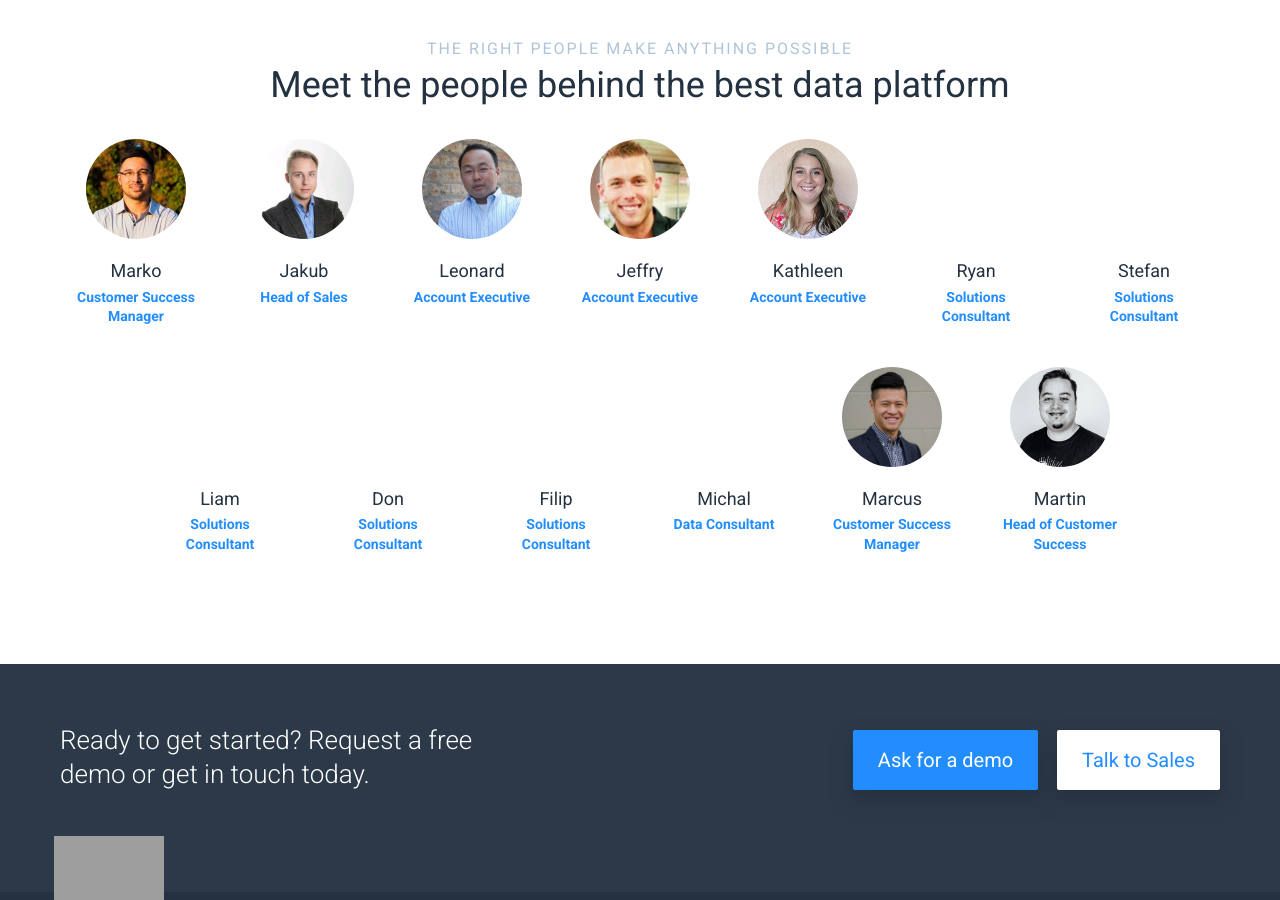
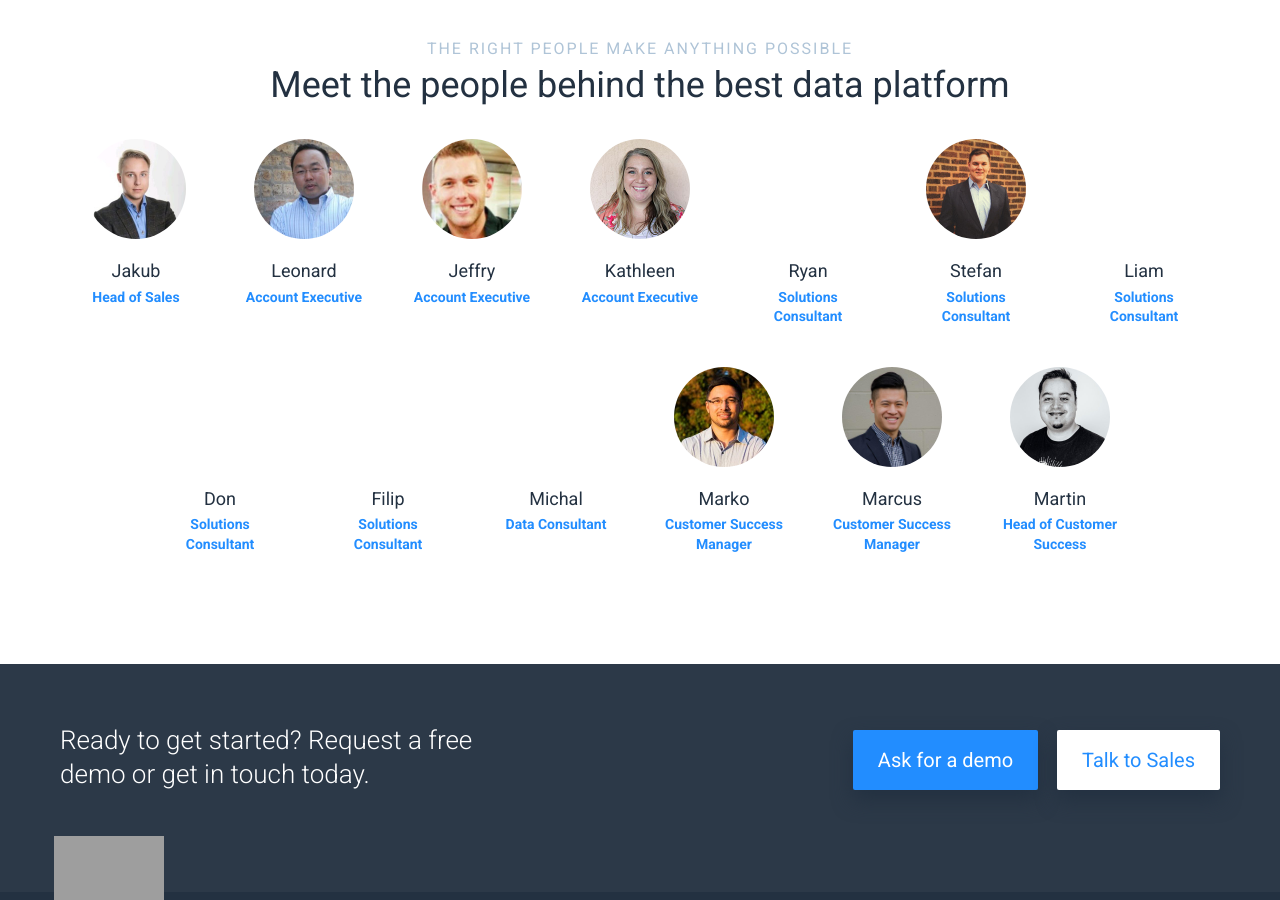
Before and after one commit to keboola/website, a Jekyll site: the page built from _landing/how-to-win-data.md, in a window 1280 px wide and 900 px high, scrolled down 11672 px. Built offline with Jekyll 4.4.1, drawn with Linux system fonts in a browser that asks for light colours; nearby versions of some CDN libraries; grey boxes are pictures that could not be loaded.

Commit message:
Update from Forestry.io Martin Karasek created uploads/stefan.jpeg Martin Karasek updated _landing/how-to-win-data.md

```diff
--- a/_landing/how-to-win-data.md
+++ b/_landing/how-to-win-data.md
@@ -253,9 +253,6 @@ page_sections:
   title: Meet the people behind the best data platform
   subtitle: The right people make anything possible
   list:
-  - name: Marko
-    position: Customer Success Manager
-    photo: "/uploads/marko.jpeg"
   - name: Jakub
     position: Head of Sales
     photo: "/uploads/0.jpeg"
@@ -272,6 +269,7 @@ page_sections:
     position: Solutions Consultant
   - name: Stefan
     position: Solutions Consultant
+    photo: "/uploads/stefan.jpeg"
   - name: Liam
     position: Solutions Consultant
   - name: Don
@@ -280,6 +278,9 @@ page_sections:
     position: Solutions Consultant
   - name: Michal
     position: Data Consultant
+  - name: Marko
+    position: Customer Success Manager
+    photo: "/uploads/marko.jpeg"
   - name: Marcus
     position: Customer Success Manager
     photo: "/uploads/marcus.jpg"
```
Also changed, not shown: uploads/stefan.jpeg (added).
